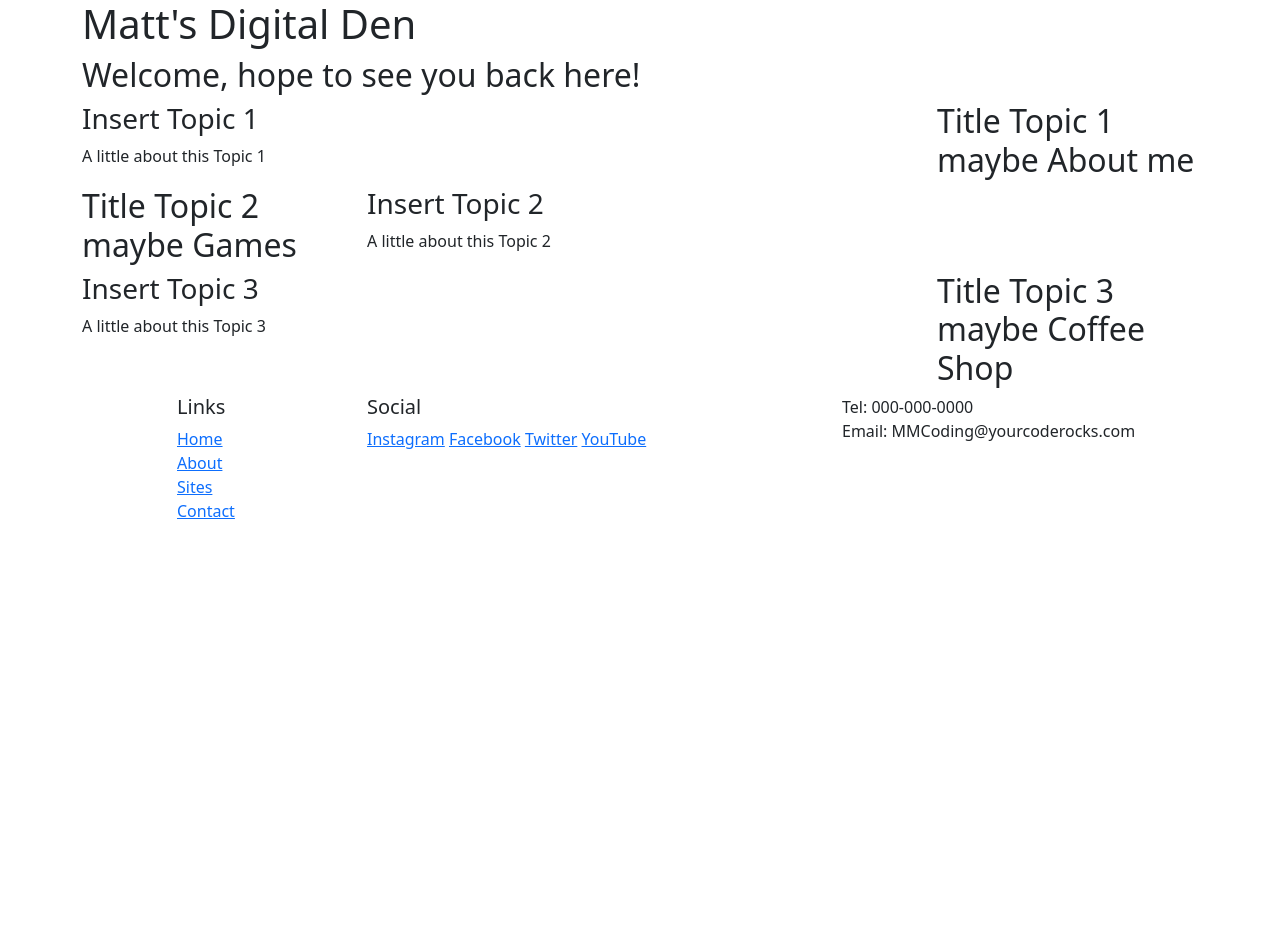
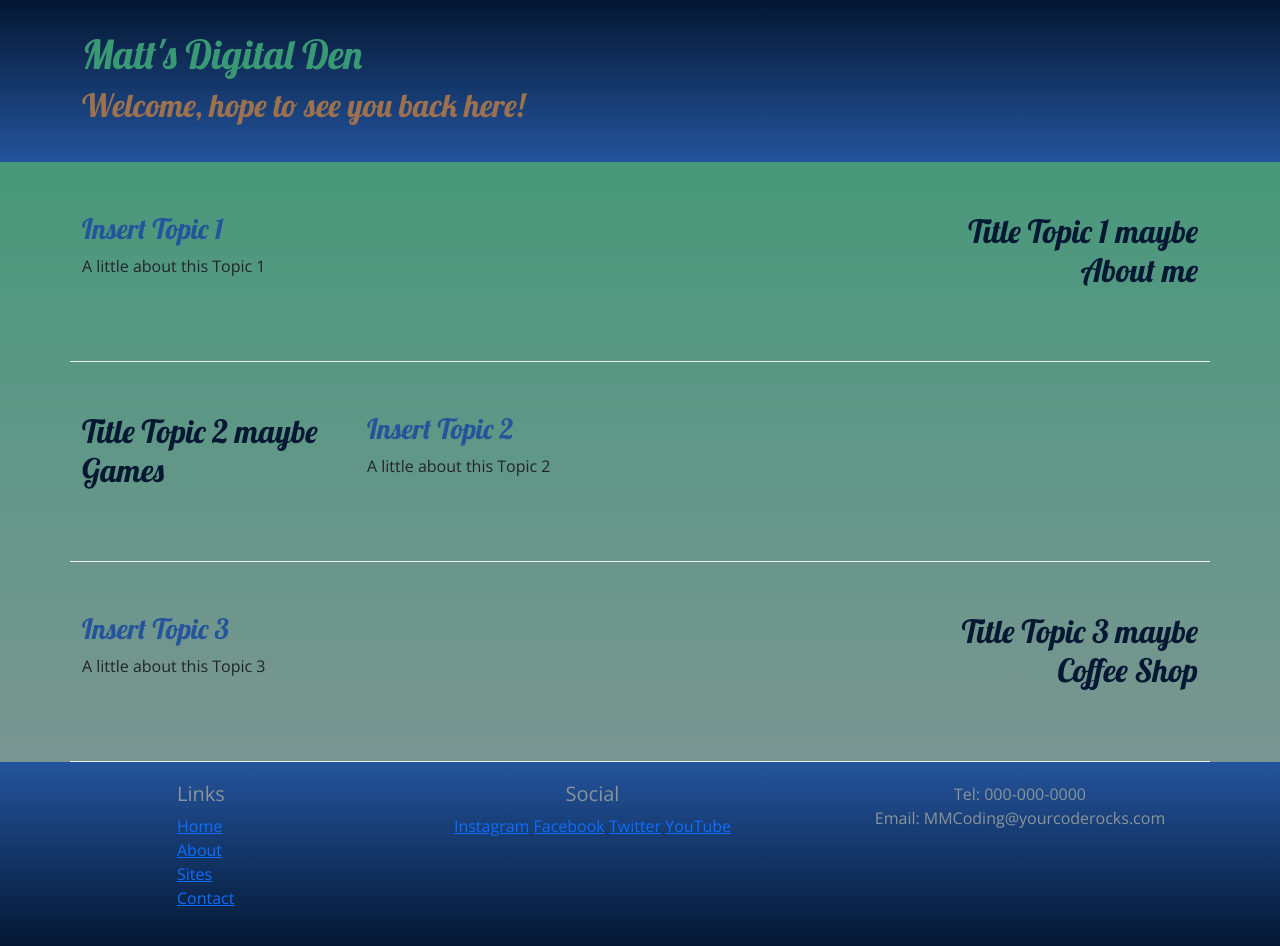
Before and after one commit to MnMCoding/BootstrapWebsite, a plain HTML site: page index.html in a window 1280 px wide. Before the commit the page ends 800 px from the top, so only its background shows below. Drawn offline with nearby package versions, Linux system fonts and the light colour scheme.

Commit message:
Some CSS added to structure

```diff
--- /dev/null
+++ b/css/styles.css
@@ -0,0 +1,38 @@
+body {
+    font-family: "Open Sans", sans-serif;
+    background-image: linear-gradient(rgb(58, 153, 117), rgb(138, 149, 153));
+}
+
+h1, h2, h3 {
+    font-family: "Lobster", cursive;
+}
+
+h2 {
+    color: rgb(4, 23, 51);
+}
+
+h3 {
+    color: rgb(36, 84, 156);
+}
+
+header {
+    padding: 30px;
+    background-image: linear-gradient(rgb(4, 23, 51), rgb(36, 84, 156));
+    color: rgb(58, 153, 117);
+}
+
+header h2 {
+    color: #9d714e;
+}
+
+footer {
+    color: rgb(138, 149, 153);
+    background-image:linear-gradient(rgb(36, 84, 156), rgb(4, 23, 51));
+    padding: 20px 0;
+}
+
+.row-content {
+    padding: 50px 0;
+    border-bottom: 1px ridge;
+    min-height: 200px;
+}
--- a/index.html
+++ b/index.html
@@ -4,7 +4,12 @@
 <head>
     <meta charset="utf=8" />
     <meta name="viewport" content="width=device-width, initial-scale=1" />
+
+    <!-- Bootstrap CSS -->
     <link href="https://cdn.jsdelivr.net/npm/bootstrap@5.2.3/dist/css/bootstrap.min.css" rel="stylesheet" integrity="sha384-rbsA2VBKQhggwzxH7pPCaAqO46MgnOM80zW1RWuH61DGLwZJEdK2Kadq2F9CUG65" crossorigin="anonymous"/>
+    <link rel="stylesheet" href="https://fonts.googleapis.com/css?family=Lobster|Open+Sans" />
+    <link rel="stylesheet" href="css/styles.css" />
+
     <title>Matt's Website: Bootstrap</title>
 </head>
 
@@ -22,9 +27,9 @@
     </header>
 
     <main class="container">
-        <section class="row">
+        <section class="row row-content align-item-center">
             <div class="col-sm-4 col-md-3 order-sm-last">
-                <h2>Title Topic 1 maybe About me</h2>
+                <h2 class="text-sm-end">Title Topic 1 maybe About me</h2>
             </div>
             <div class="col">
                 <h3>Insert Topic 1</h3>
@@ -32,7 +37,7 @@
             </div>
         </section>
 
-        <section class="row">
+        <section class="row row-content align-item-center">
             <div class="col-sm-4 col-md-3">
                 <h2>Title Topic 2 maybe Games</h2>
             </div>
@@ -42,9 +47,9 @@
             </div>
         </section>
 
-        <section class="row">
+        <section class="row row-content align-item-center">
             <div class="col-sm-4 col-md-3 order-sm-last">
-                <h2>Title Topic 3 maybe Coffee Shop</h2>
+                <h2 class="text-sm-end">Title Topic 3 maybe Coffee Shop</h2>
             </div>
             <div class="col">
                 <h3>Insert Topic 3</h3>
@@ -65,14 +70,14 @@
                         <li><a href="#">Contact</a></li>
                     </ul>
                 </div>
-                <div class="col-6 col-sm-5">
+                <div class="col-6 col-sm-5 text-center">
                     <h5>Social</h5>
                     <a href="http://instagram.com/">Instagram</a>
                     <a href="http://facebook.com/">Facebook</a>
                     <a href="http://twitter.com/">Twitter</a>
                     <a href="http://youtube.com/">YouTube</a>
                 </div>
-                <div class="col-sm-4">
+                <div class="col-sm-4 text-center">
                     Tel: 000-000-0000<br />
                     Email: MMCoding@yourcoderocks.com
                 </div>
```
